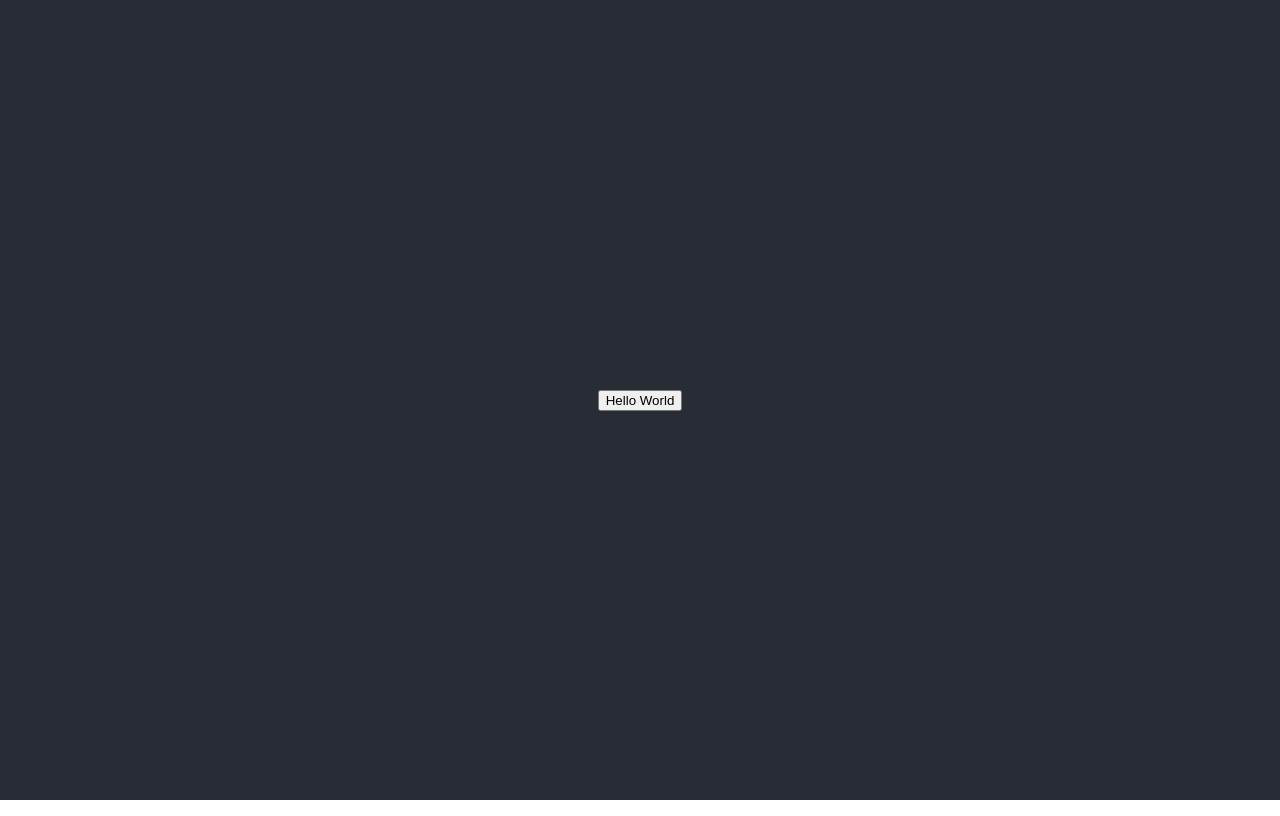
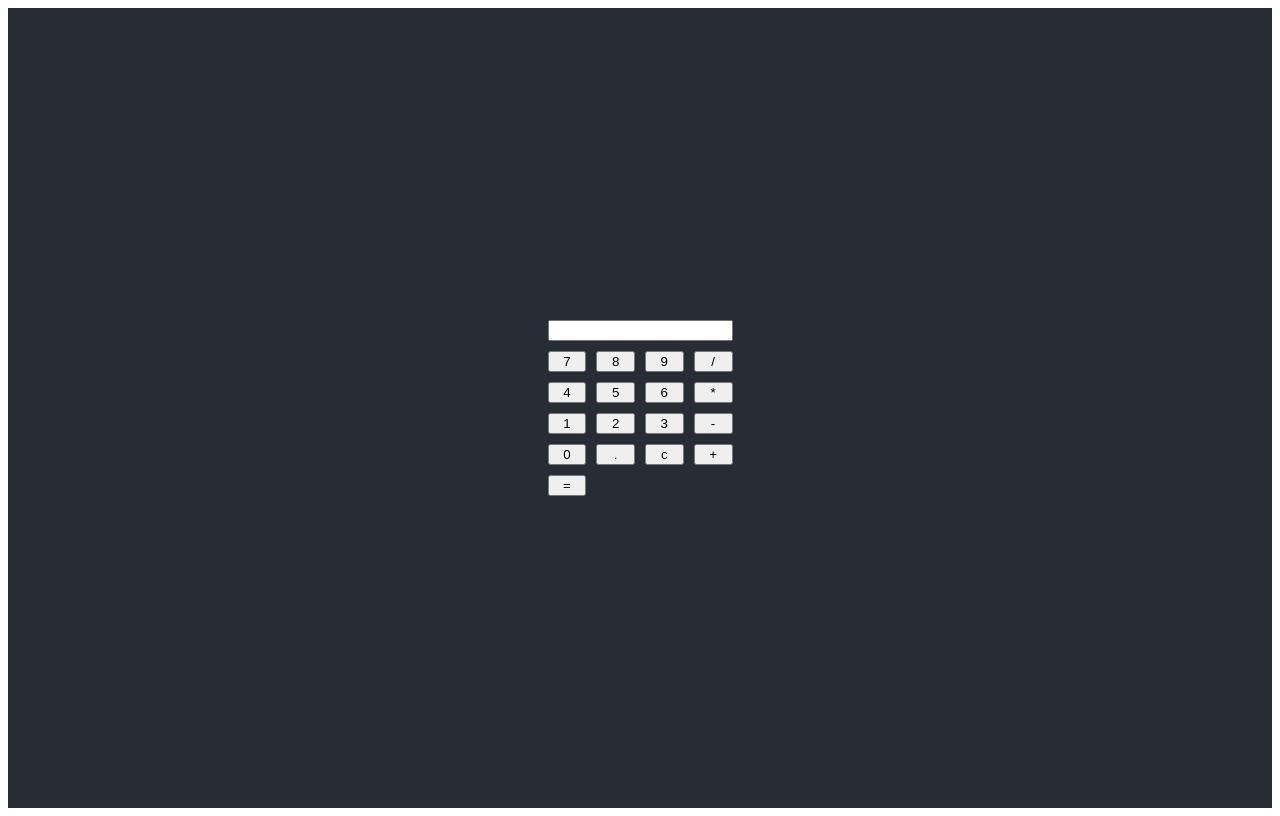
Before and after one commit to PJoll/Calculator-with-C--, a React (Create React App) app: page / in a window 1280 px wide. Built offline with nearby package versions, Linux system fonts and the light colour scheme.

Commit message:
Display and panel created and impleted at a very basic level

```diff
--- a/src/App.js
+++ b/src/App.js
@@ -1,12 +1,13 @@
 import React from 'react';
 import './App.css';
-import CalculatorButton from './CalculatorButton';
+// import CalculatorButton from './CalculatorButton';
+import CalculatorPanel from './CalculatorPanel';
 
 function App() {
   return (
     <div className="App">
       <header className="App-header">
-       <CalculatorButton caption="Hello World"/>
+       <CalculatorPanel/>
       </header>
     </div>
   );
--- /dev/null
+++ b/src/CalculatorDisplay.js
@@ -0,0 +1,14 @@
+import React from "react";
+
+function CalculatorDisplay(props) {
+    return(
+        <input
+        readOnly={true}
+        value={props.text}
+        className="calculator-display"
+        />
+    )
+}
+
+
+export default CalculatorDisplay;
--- a/src/CalculatorPanel.js
+++ b/src/CalculatorPanel.js
@@ -1,5 +1,6 @@
 import React from "react";
 import CalculatorButton from "./CalculatorButton";
+import CalculatorDisplay from "./CalculatorDisplay";
 
 function CalculatorPanel(props) {
   const captions = [
@@ -26,7 +27,12 @@ function CalculatorPanel(props) {
     return <CalculatorButton caption={value} />;
   });
 
-  return <div>{calc_buttons}</div>;
+  return(
+     <div className="calculator-grid-container">
+        <CalculatorDisplay/>
+        {calc_buttons}
+        </div>
+  );
 }
 
 export default CalculatorPanel;
--- a/src/index.css
+++ b/src/index.css
@@ -1,13 +1,14 @@
-body {
-  margin: 0;
-  font-family: -apple-system, BlinkMacSystemFont, 'Segoe UI', 'Roboto', 'Oxygen',
-    'Ubuntu', 'Cantarell', 'Fira Sans', 'Droid Sans', 'Helvetica Neue',
-    sans-serif;
-  -webkit-font-smoothing: antialiased;
-  -moz-osx-font-smoothing: grayscale;
+.calculator-grid-container {
+  display: grid;
+  grid-template-columns: auto auto auto auto;
+  grid-template-rows: auto auto auto auto;
+  grid-gap: 10px;
+  padding: 10px;
 }
 
-code {
-  font-family: source-code-pro, Menlo, Monaco, Consolas, 'Courier New',
-    monospace;
+.calculator-equal-button {
+  grid-column: 1 / span 4;
 }
+.calculator-display {
+  grid-column: 1 / span 4;
+}
```
Also changed, not shown: src/Calculator.js (added).
